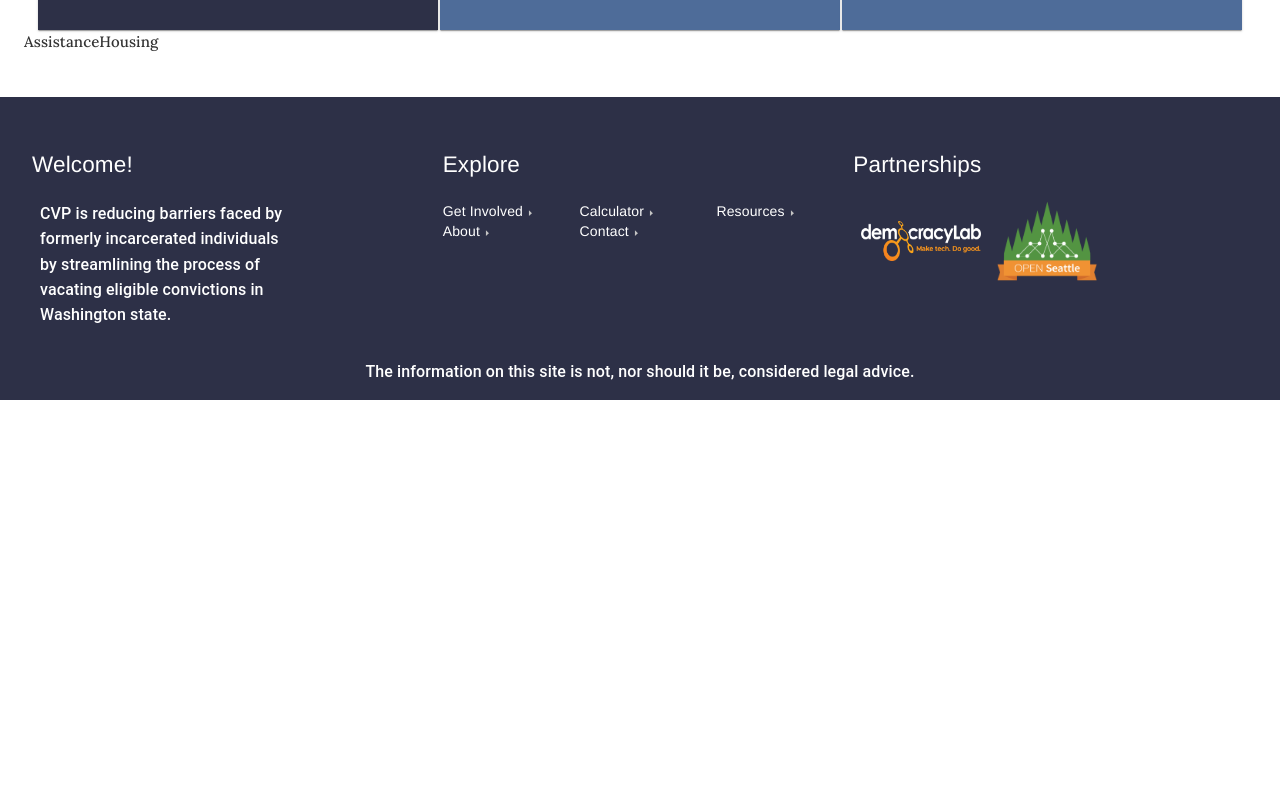
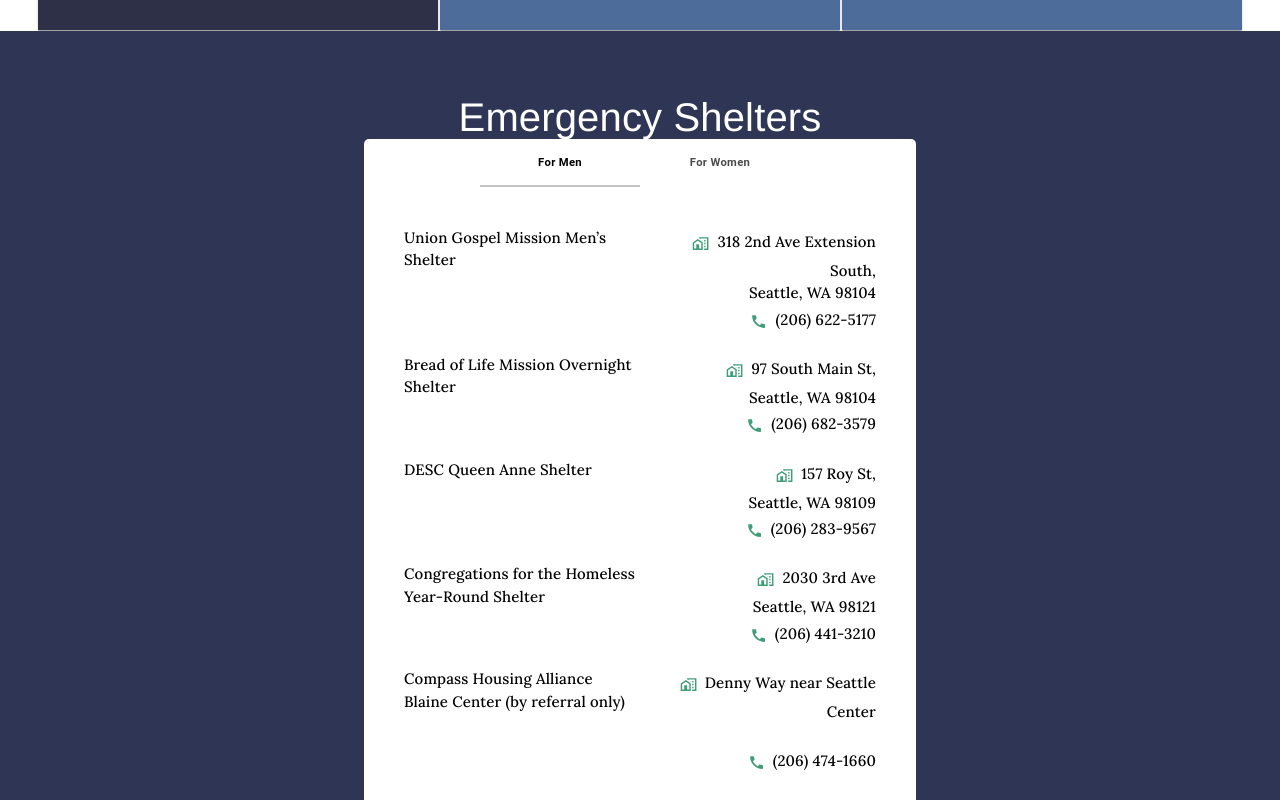
Before and after one commit to openseattle/clearviction-v1, a React (Create React App) app: page /resources/assistance/housing in a window 1280 px wide. Shown: the part 400-1200 px from the top of the page. Before the commit the page ends 800 px from the top, so only its background shows below. Built offline with nearby package versions, Linux system fonts and the light colour scheme.

Commit message:
create shelter data and shetler list

```diff
--- /dev/null
+++ b/src/Components/ShelterList.jsx
@@ -0,0 +1,32 @@
+import { List, ListItem, Grid, Typography } from "@material-ui/core";
+import { HomeWorkOutlined } from "@material-ui/icons";
+import { Call } from "@material-ui/icons";
+import { ResourcesStyles } from "../Styles/ResourcesStyles";
+
+const ShelterList = ({shelters}) => {
+  const classes = ResourcesStyles();
+  return (
+    <List>
+    {shelters.map((shelter, idx) => (
+      <ListItem key={idx} style={{ display: "block" }}>
+        <Grid container>
+          <Grid item xs={6}>
+            <Typography align="left">{shelter.name} </Typography>
+          </Grid>
+          <Grid item xs={6}>
+            <Typography align="right">
+              {<HomeWorkOutlined className={classes.shelterIcon} />}{shelter.address}
+              <br />
+              {shelter.city}
+              <br/>
+              {<Call className={classes.shelterIcon} />}{shelter.phone}
+            </Typography>
+          </Grid>
+        </Grid>
+      </ListItem>
+    ))}
+  </List>
+  )
+}
+
+export default ShelterList;
--- a/src/Styles/ResourcesStyles.js
+++ b/src/Styles/ResourcesStyles.js
@@ -27,4 +27,8 @@ export const ResourcesStyles = makeStyles((theme) => ({
     justifyContent: "center",
     margin: theme.spacing(5),
   },
+  shelterIcon: {
+    color: theme.palette.success.main,
+    margin: theme.spacing(1),
+  }
 }));
--- a/src/Subpages/Resources/AssistanceHousing.jsx
+++ b/src/Subpages/Resources/AssistanceHousing.jsx
@@ -1,13 +1,25 @@
-import { Container, Typography } from "@material-ui/core"
+import { Container, Typography, Box } from "@material-ui/core";
+import TabPanelGroup from "../../Components/TabPanelGroup";
+import { ResourcesStyles } from "../../Styles/ResourcesStyles";
+import ShelterList from "../../Components/ShelterList";
+import { forMen, forWomen } from "../../data/sheltersData";
 
+const emergencySheltersTabs = [
+  { index: 0, label: "For Men", content: <ShelterList shelters={forMen} /> },
+  { index: 1, label: "For Women", content: <ShelterList shelters={forWomen} /> },
+];
 const AssistanceHousing = () => {
+  const classes = ResourcesStyles();
   return (
-    <Container>
-      <Typography>
-        AssistanceHousing
-      </Typography>
-    </Container>
-  )
-}
+    <Box className={classes.darkBlueBackground}>
+      <Container maxWidth={"sm"}>
+        <Typography variant="h2" align="center">
+          Emergency Shelters
+        </Typography>
+        <TabPanelGroup tabs={emergencySheltersTabs} />
+      </Container>
+    </Box>
+  );
+};
 
 export default AssistanceHousing;
--- /dev/null
+++ b/src/data/sheltersData.ts
@@ -0,0 +1,73 @@
+type shelter = {
+  name: string;
+  address: string;
+  city: string;
+  phone: string;
+};
+const forMen: shelter[] = [
+  {
+    name: "Union Gospel Mission Men’s Shelter",
+    address: "318 2nd Ave Extension South,",
+    city: "Seattle, WA 98104",
+    phone: "(206) 622-5177",
+  },
+  {
+    name: "Bread of Life Mission Overnight Shelter",
+    address: "97 South Main St,",
+    city: "Seattle, WA 98104",
+    phone: "(206) 682-3579",
+  },
+  {
+    name: "DESC Queen Anne Shelter",
+    address: "157 Roy St,",
+    city: "Seattle, WA 98109",
+    phone: "(206) 283-9567",
+  },
+  {
+    name: "Congregations for the Homeless Year-Round Shelter",
+    address: "2030 3rd Ave",
+    city: "Seattle, WA 98121",
+    phone: "(206) 441-3210",
+  },
+  {
+    name: "Compass Housing Alliance Blaine Center (by referral only)",
+    address: "Denny Way near Seattle Center",
+    city: "",
+    phone: "(206) 474-1660",
+  },
+];
+
+const forWomen: shelter[] = [
+  {
+    name: "Union Gospel Mission Hope Place (for women and children)",
+    address: "3802 South Othello St",
+    city: "Seattle, WA 98118",
+    phone: "(206) 628-2008",
+  },
+  {
+    name: "Union Gospel Mission KentHOPE Day Center",
+    address: "9009 Canyon Dr",
+    city: "Kent, WA 98030",
+    phone: "(253) 480-2325",
+  },
+  {
+    name: "Union Gospel Mission BelRed Family Resource Center (for women and their children)",
+    address: "2315 173rd Ave NE",
+    city: "Redmond, WA 98052",
+    phone: "(206) 491-0651",
+  },
+  {
+    name: "YWCA Angeline’s Day Center",
+    address: "2030 3rd Ave",
+    city: "Seattle, WA 98121",
+    phone: "(206) 436-8650",
+  },
+  {
+    name: "Compass Housing Alliance Hammond House",
+    address: "2030 3rd Ave",
+    city: "Seattle, WA 98121",
+    phone: "(206) 441-3210",
+  },
+]
+
+export {forMen, forWomen};
```
